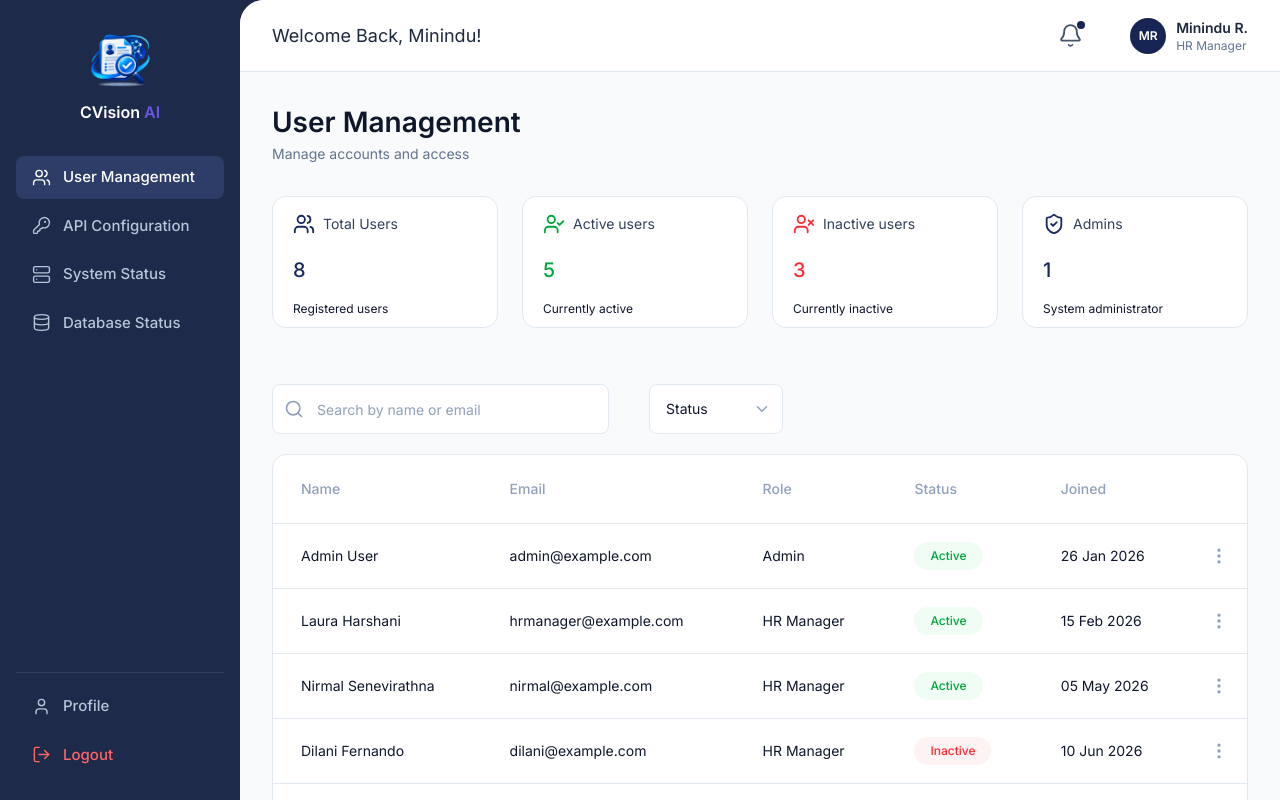
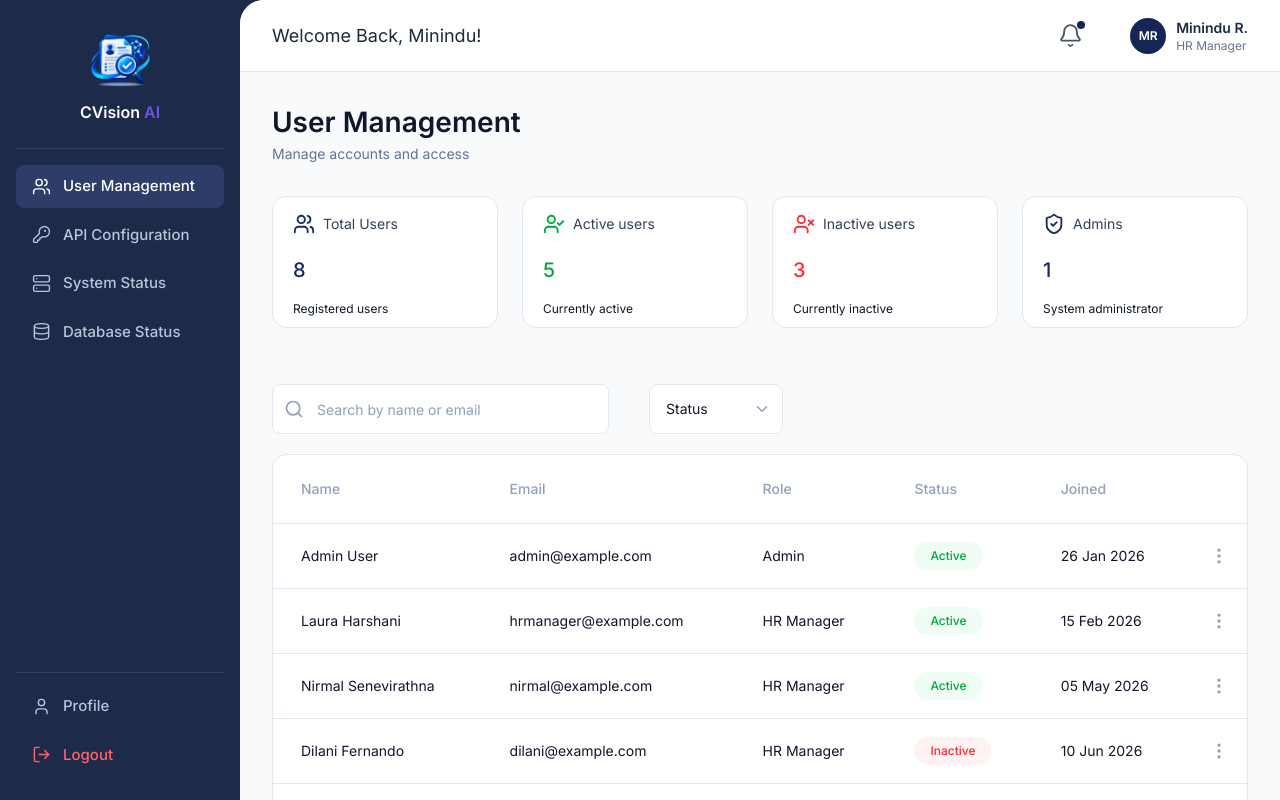
Before and after one commit to mininduRajapaksha/AI-CV-Screening-and-Recommendation, a React (Vite) app in the folder frontend/: page /admin in a window 1280 px wide. Shown: the top 800 px of the page. Built offline with nearby package versions, Linux system fonts and the light colour scheme.

Commit message:
add line below to logo

```diff
--- a/frontend/src/components/layout/AdminSidebar.jsx
+++ b/frontend/src/components/layout/AdminSidebar.jsx
@@ -40,6 +40,8 @@ export default function AdminSidebar({ onLogout }) {
           </p>
         </div>
 
+        <div className='border-t border-white/10 mx-4 mb-4'/>
+
         {/* Nav links */}
         <nav className="px-4 space-y-1.5 mt-2">
           {navLinks.map(({ label, icon: Icon, to }) => (
--- a/frontend/src/components/layout/Sidebar.jsx
+++ b/frontend/src/components/layout/Sidebar.jsx
@@ -38,8 +38,8 @@ export default function Sidebar() {
             CVision <span className="text-[#6D8EF5]">AI</span>
           </p>
         </div>
-
-        {/* Navigation */}
+        <div className='border-t border-white/10 mx-4 mb-4'/>
+          {/* Navigation */}
         <nav className="px-4 space-y-1.5 mt-2">
           {navItems.map(({ to, label, icon: Icon }) => (
             <NavLink
```
